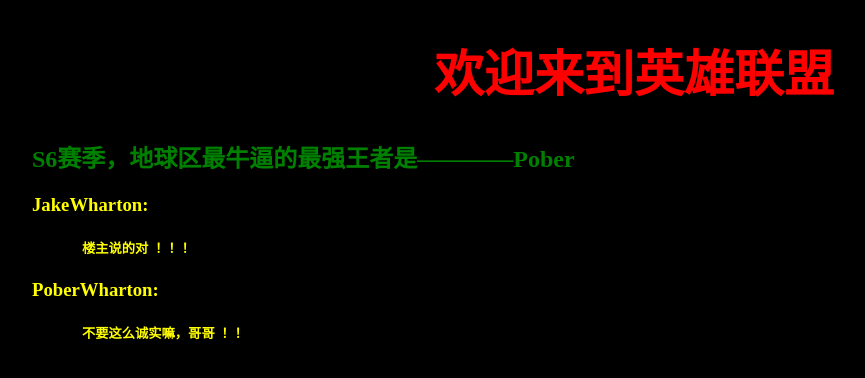
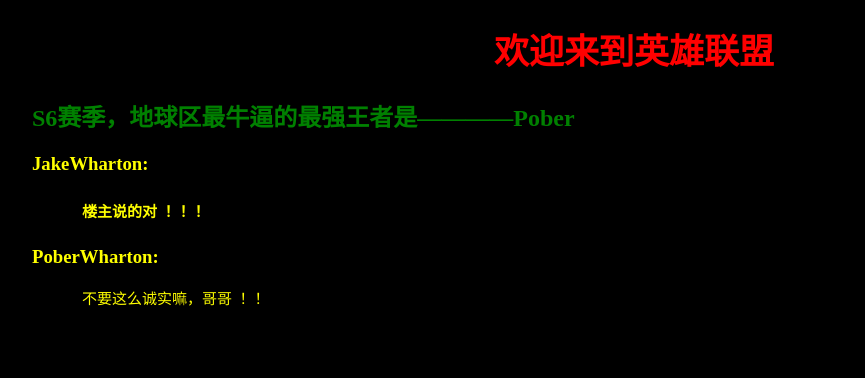
Before and after one commit to Bob1993/css-html-practice, a plain HTML site: page index.html in a window 1280 px wide. Shown: the whole page, without its empty margins (6-871 px from the left). Drawn offline with Linux system fonts and the light colour scheme.

Commit message:
使用了外部的派生选择器

```diff
--- a/index.html
+++ b/index.html
@@ -12,9 +12,9 @@
 	<div class='container'>
 		<h2 class='broadcast'>S6赛季，地球区最牛逼的最强王者是————Pober</h2>
 		<h3 class="userName">JakeWharton: </h3>
-	  <h5 class="textContent" ="textContent">楼主说的对 ！！！</h5>
+	  <h5 class="textContent">楼主说的对 ！！！</h5>
 	  <h3 class="userName">PoberWharton: </h3>
-	  <h5 class="textContent">不要这么诚实嘛，哥哥 ！！</h5>
+	  <p>不要这么诚实嘛，哥哥 ！！</p>
   </div>
 </body>
 </html>
--- a/yy.css
+++ b/yy.css
@@ -1,5 +1,6 @@
-.title {color: red; font-size: 50px}
+.title {color: red; font-size: 35px}
 .userName {color: yellow}
-.textContent {color: yellow; margin-left: 50px}
+.textContent {color: yellow; margin-left: 50px; font-size: 15px}
 .container {margin-left: 30px}
 .broadcast {color: green}
+p {color: yellow; font-size: 15px; margin-left: 50px}
```
